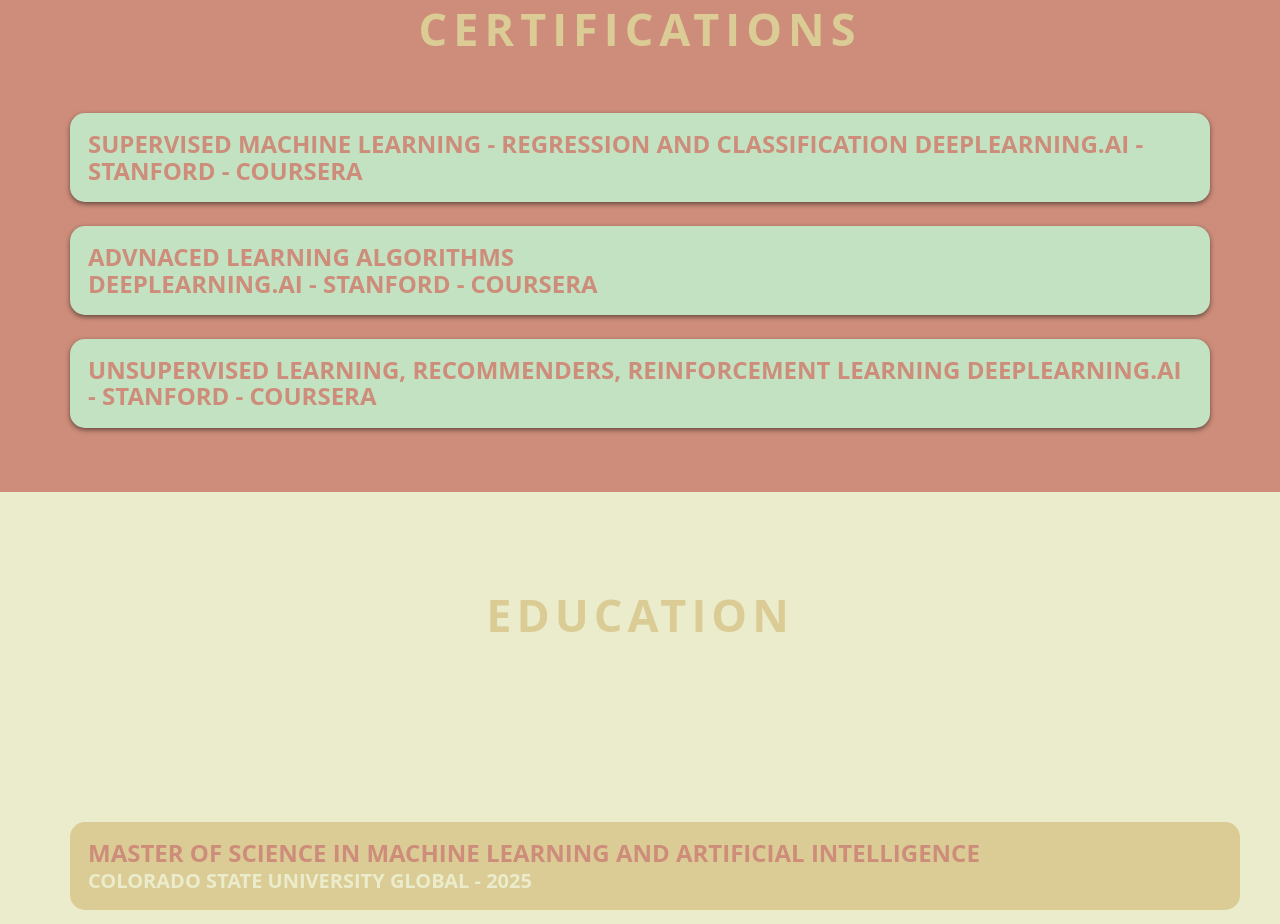
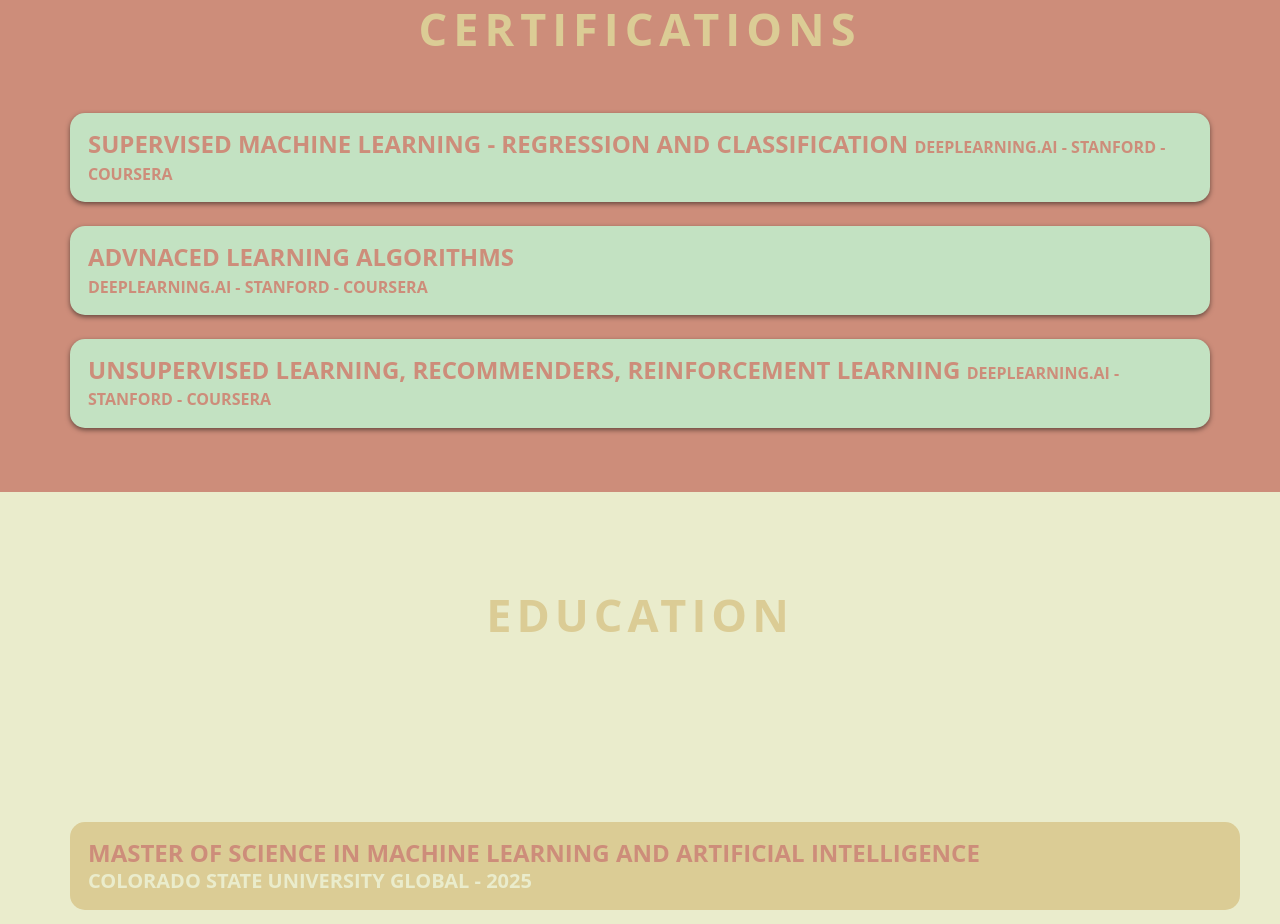
Before and after one commit to alecrmeyer/portfolio, a plain HTML site: page index.html in a window 1280 px wide. Shown: the part 3120-4044 px from the top of the page. Drawn offline with nearby package versions, Linux system fonts and the light colour scheme.

Commit message:
Added formatting for cert/education details

```diff
--- a/css/style.css
+++ b/css/style.css
@@ -451,6 +451,10 @@ table {
 	border-radius: 15px;
 	padding: 18px;
 	box-shadow: 0px 2px 5px 0px rgba(0, 0, 0, 0.5)
+}
+.spacer h3 span{
+	font-size:16px;
+	color:#CD8D7A;
 }
 
 
```
